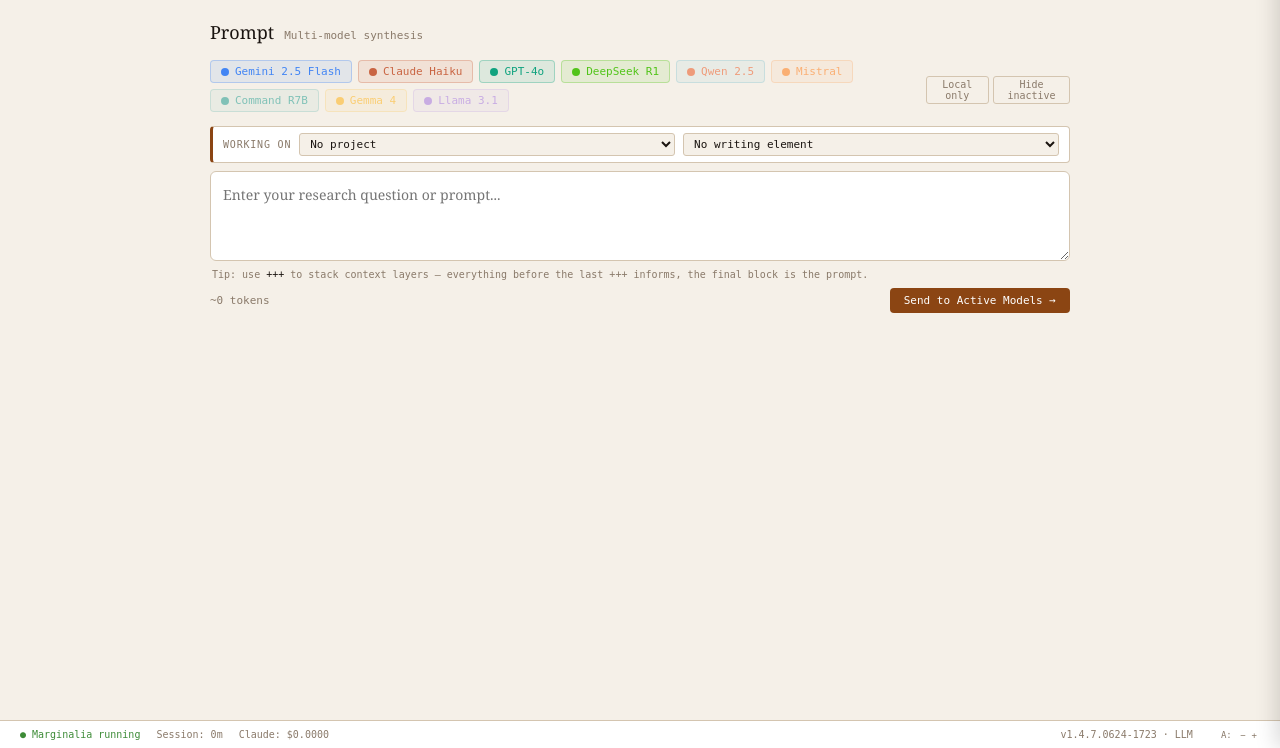
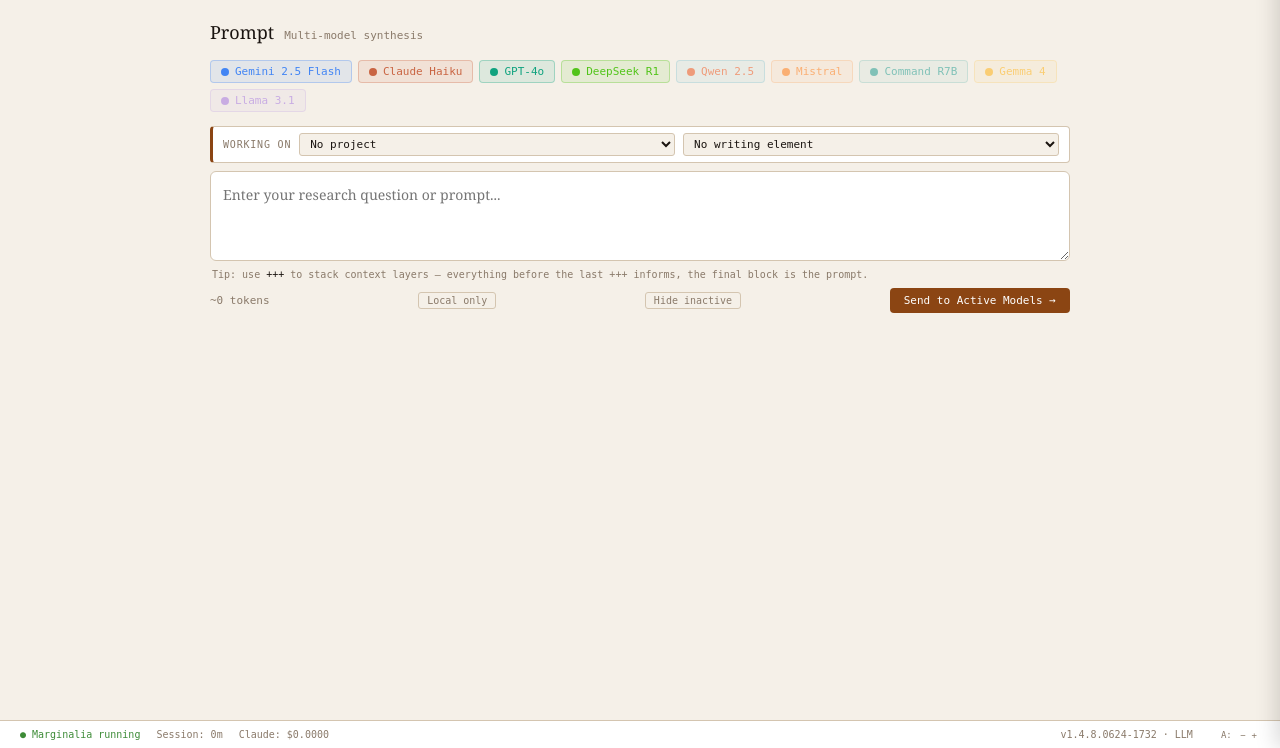
Before and after one commit to idarknightrex/marginalia, a Flask app: page / in a window 1280 px wide. Shown: the part 52-800 px from the top of the page. Run offline with Flask 3, Linux system fonts and the light colour scheme; data that the repository does not hold is empty; some libraries are stand-ins or nearby versions.

Commit message:
v1.4.8.0624-1732 session view hide buttons layout

```diff
--- a/app.py
+++ b/app.py
@@ -1,5 +1,5 @@
 """
-Marginalia — app.py  v1.4.7.0624-1723
+Marginalia — app.py  v1.4.8.0624-1732
 Flask backend. Run via bootstrap.command or: python app.py
 All API keys loaded from setup.env — edit that file, never touch this one.
 """
@@ -59,7 +59,7 @@ for d in [REFERENCES_DIR, SESSIONS_DIR, CAPTURES_DIR, EXPORTS_DIR, PROJECTS_DIR,
 NOTES_DIR = APP_ROOT / "canonical" / "notes"
 
 # ─── Version ──────────────────────────────────────────────────────────────────
-APP_VERSION = "1.4.7.0624-1723"
+APP_VERSION = "1.4.8.0624-1732"
 
 
 
@@ -1346,10 +1346,14 @@ LIBRARY:
 @app.route("/api/sessions/list", methods=["GET"])
 def sessions_list():
     """
-    Return session metadata for the related-sessions strip.
-    Optional ?project=slug filter. Returns up to 20 most recent.
+    Return session metadata for Intelligence session list and related-sessions strip.
+    Optional ?project=slug filter, ?show_hidden=true to include hidden sessions.
+    Hidden sessions (hidden: true in frontmatter) are excluded by default.
+    Sessions are never deleted — hide is the only removal gesture.
+    Returns up to 20 most recent.
     """
     project_filter = request.args.get("project", "").strip()
+    show_hidden    = request.args.get("show_hidden", "false").lower() == "true"
     sessions = []
     if SESSIONS_DIR.exists():
         for f in sorted(SESSIONS_DIR.iterdir(), key=lambda x: x.stat().st_mtime, reverse=True):
@@ -1357,7 +1361,6 @@ def sessions_list():
                 continue
             try:
                 text = f.read_text(encoding="utf-8")
-                # Extract frontmatter fields
                 fm = {}
                 if text.startswith("---"):
                     end = text.find("---", 3)
@@ -1366,8 +1369,10 @@ def sessions_list():
                             if ":" in line:
                                 k, v = line.split(":", 1)
                                 fm[k.strip()] = v.strip()
-                # Skip captures
                 if fm.get("source_type") == "capture":
+                    continue
+                is_hidden = fm.get("hidden", "false").lower() == "true"
+                if is_hidden and not show_hidden:
                     continue
                 proj = fm.get("project", "")
                 if project_filter and proj != project_filter:
@@ -1376,7 +1381,9 @@ def sessions_list():
                     "filename": f.name,
                     "title":    fm.get("title") or fm.get("prompt", "")[:60] or f.stem,
                     "project":  proj,
+                    "writing":  fm.get("writing", ""),
                     "created":  fm.get("created_at", ""),
+                    "hidden":   is_hidden,
                 })
                 if len(sessions) >= 20:
                     break
@@ -1388,10 +1395,10 @@ def sessions_list():
 @app.route("/api/sessions/<session_filename>", methods=["PATCH"])
 def patch_session(session_filename):
     """
-    Retroactive tagging — update project and/or writing fields on a saved session.
-    Only these two fields are patchable: the canonical session body is never touched.
-    This exists because sessions often get saved before the researcher has named
-    what they were working on — the Intelligence tab session list surfaces this gap.
+    Retroactive tagging — update project, writing, and hidden fields on a saved session.
+    The canonical session body is never touched.
+    hidden: true removes the session from default Intelligence scope without deleting it.
+    Sessions are never deleted — hide is the only removal gesture.
     """
     if "/" in session_filename or "\\" in session_filename or ".." in session_filename:
         return jsonify({"error": "Invalid filename"}), 400
@@ -1418,10 +1425,27 @@ def patch_session(session_filename):
         meta["project"] = data["project"].strip()
     if "writing" in data:
         meta["writing"] = data["writing"].strip()
+    if "hidden" in data:
+        meta["hidden"] = "true" if data["hidden"] else "false"
 
     fm_lines = "\n".join(f"{k}: {v}" for k, v in meta.items())
     filepath.write_text(f"---\n{fm_lines}\n---\n{parts[2]}", encoding="utf-8")
     return jsonify({"status": "updated", "filename": session_filename})
+
+
+@app.route("/api/sessions/<session_filename>/raw", methods=["GET"])
+def get_session_raw(session_filename):
+    """
+    Returns the raw markdown content of a session file for read-only viewing.
+    Used by the Intelligence session list expand panel.
+    The canonical file is never modified by this route.
+    """
+    if "/" in session_filename or "\\" in session_filename or ".." in session_filename:
+        return jsonify({"error": "Invalid filename"}), 400
+    filepath = (SESSIONS_DIR / session_filename).resolve()
+    if not filepath.exists():
+        return jsonify({"error": "Session not found"}), 404
+    return jsonify({"content": filepath.read_text(encoding="utf-8"), "filename": session_filename})
 
 @app.route("/api/sessions/synthesis", methods=["POST"])
 def sessions_synthesis():
@@ -2169,6 +2193,6 @@ def serve_assets(filename):
 if __name__ == "__main__":
     port = int(os.environ.get("MARGINALIA_PORT", 5000))
     threading.Timer(1.5, lambda: webbrowser.open(f"http://localhost:{port}")).start()
-    print(f"\n  Marginalia v1.4.7.0624-1723 running at http://localhost:{port}\n")
+    print(f"\n  Marginalia v1.4.8.0624-1732 running at http://localhost:{port}\n")
     print(f"  Keys loaded from: {'setup.env' if setup_env.exists() else '.env (legacy)'}\n")
     app.run(host="0.0.0.0", port=port, debug=False)
--- a/static/app.js
+++ b/static/app.js
@@ -1519,7 +1519,9 @@ async function loadIntelSessionList() {
   const countEl = document.getElementById('intel-session-count');
   if (!list) return;
 
-  // Load projects and writing for inline selects
+  // Show hidden toggle state
+  const showHidden = document.getElementById('intel-show-hidden')?.checked || false;
+
   try {
     const [pr, wr] = await Promise.all([fetch('/api/projects'), fetch('/api/writing')]);
     const pd = await pr.json();
@@ -1529,10 +1531,11 @@ async function loadIntelSessionList() {
   } catch(e) {}
 
   try {
-    const res  = await fetch('/api/sessions/list');
+    const url  = '/api/sessions/list' + (showHidden ? '?show_hidden=true' : '');
+    const res  = await fetch(url);
     const data = await res.json();
     const sessions = data.sessions || [];
-    if (countEl) countEl.textContent = '— ' + sessions.length + ' recent';
+    if (countEl) countEl.textContent = '— ' + sessions.length + (showHidden ? ' (incl. hidden)' : ' active');
 
     if (!sessions.length) {
       list.innerHTML = '<div style="font-family:monospace;font-size:11px;color:var(--muted);font-style:italic;padding:8px 0">No sessions yet</div>';
@@ -1541,8 +1544,9 @@ async function loadIntelSessionList() {
 
     list.innerHTML = '';
     sessions.forEach(s => {
+      const isHidden = s.hidden === true || s.hidden === 'true';
       const row = document.createElement('div');
-      row.style.cssText = 'display:grid;grid-template-columns:1fr auto auto;gap:8px;align-items:center;padding:7px 0;border-bottom:1px solid var(--border)';
+      row.style.cssText = 'display:grid;grid-template-columns:1fr auto auto auto auto;gap:6px;align-items:center;padding:7px 0;border-bottom:1px solid var(--border)' + (isHidden ? ';opacity:0.5' : '');
 
       // Label + date
       const labelCol = document.createElement('div');
@@ -1557,7 +1561,7 @@ async function loadIntelSessionList() {
 
       // Project select
       const pSel = document.createElement('select');
-      pSel.style.cssText = 'font-family:monospace;font-size:10px;background:var(--bg);border:1px solid var(--border);border-radius:3px;color:var(--text);padding:2px 4px;max-width:130px';
+      pSel.style.cssText = 'font-family:monospace;font-size:10px;background:var(--bg);border:1px solid var(--border);border-radius:3px;color:var(--text);padding:2px 4px;max-width:110px';
       pSel.innerHTML = '<option value="">no project</option>';
       _intelSessionProjects.forEach(p => {
         const o = document.createElement('option');
@@ -1568,7 +1572,7 @@ async function loadIntelSessionList() {
 
       // Writing select
       const wSel = document.createElement('select');
-      wSel.style.cssText = 'font-family:monospace;font-size:10px;background:var(--bg);border:1px solid var(--border);border-radius:3px;color:var(--text);padding:2px 4px;max-width:130px';
+      wSel.style.cssText = 'font-family:monospace;font-size:10px;background:var(--bg);border:1px solid var(--border);border-radius:3px;color:var(--text);padding:2px 4px;max-width:110px';
       wSel.innerHTML = '<option value="">no writing</option>';
       _intelSessionWriting.forEach(w => {
         const o = document.createElement('option');
@@ -1577,15 +1581,46 @@ async function loadIntelSessionList() {
         wSel.appendChild(o);
       });
 
-      // Patch on change
+      // View button
+      const viewBtn = document.createElement('button');
+      viewBtn.textContent = '▾ View';
+      viewBtn.style.cssText = 'font-family:monospace;font-size:9px;padding:2px 6px;background:transparent;border:1px solid var(--border);border-radius:3px;color:var(--muted);cursor:pointer;white-space:nowrap';
+
+      // Hide/unhide button
+      const hideBtn = document.createElement('button');
+      hideBtn.textContent = isHidden ? 'Unhide' : 'Hide';
+      hideBtn.style.cssText = 'font-family:monospace;font-size:9px;padding:2px 6px;background:transparent;border:1px solid var(--border);border-radius:3px;color:var(--muted);cursor:pointer;white-space:nowrap';
+
+      // Inline raw view panel
+      const viewPanel = document.createElement('div');
+      viewPanel.style.cssText = 'display:none;grid-column:1/-1;background:var(--surface);border:1px solid var(--border);border-radius:3px;padding:10px 12px;font-family:monospace;font-size:10px;color:var(--muted);white-space:pre-wrap;max-height:300px;overflow-y:auto;line-height:1.6;margin-top:4px';
+
       const filename = s.filename;
+
+      viewBtn.onclick = async () => {
+        if (viewPanel.style.display !== 'none') {
+          viewPanel.style.display = 'none';
+          viewBtn.textContent = '▾ View';
+          return;
+        }
+        viewBtn.textContent = '▴ Close';
+        viewPanel.textContent = 'Loading…';
+        viewPanel.style.display = 'block';
+        try {
+          const r = await fetch('/api/sessions/' + encodeURIComponent(filename) + '/raw');
+          const d = await r.json();
+          viewPanel.textContent = d.content || 'Could not load session';
+        } catch(e) {
+          viewPanel.textContent = 'Error loading session';
+        }
+      };
+
       async function patchSession() {
         try {
           await fetch('/api/sessions/' + encodeURIComponent(filename), {
             method: 'PATCH', headers: {'Content-Type':'application/json'},
             body: JSON.stringify({ project: pSel.value, writing: wSel.value })
           });
-          // Brief visual confirmation
           row.style.background = 'var(--verified)18';
           setTimeout(() => { row.style.background = ''; }, 1200);
         } catch(e) {}
@@ -1593,10 +1628,23 @@ async function loadIntelSessionList() {
       pSel.onchange = patchSession;
       wSel.onchange = patchSession;
 
+      hideBtn.onclick = async () => {
+        try {
+          await fetch('/api/sessions/' + encodeURIComponent(filename), {
+            method: 'PATCH', headers: {'Content-Type':'application/json'},
+            body: JSON.stringify({ hidden: !isHidden })
+          });
+          loadIntelSessionList(); // Refresh the list
+        } catch(e) {}
+      };
+
       row.appendChild(labelCol);
       row.appendChild(pSel);
       row.appendChild(wSel);
+      row.appendChild(viewBtn);
+      row.appendChild(hideBtn);
       list.appendChild(row);
+      if (viewPanel) list.appendChild(viewPanel);
     });
   } catch(e) {
     list.innerHTML = '<div style="font-family:monospace;font-size:11px;color:#c94242">Error loading sessions: ' + e.message + '</div>';
--- a/templates/index.html
+++ b/templates/index.html
@@ -142,8 +142,6 @@
         </div>
         <!-- dynamic local chips injected here by checkLocalModels() -->
       </div>
-      <button class="hide-inactive-btn" onclick="setLocalOnly()" style="margin-right:4px">Local only</button>
-      <button class="hide-inactive-btn" onclick="toggleHideInactive(this)">Hide inactive</button>
     </div>
 
     <div class="chip-local-warning" id="local-warning">
@@ -168,6 +166,8 @@
     <div class="prompt-footer">
       <span class="token-estimate" id="token-estimate">~0 tokens</span>
       <button class="cancel-btn" id="cancel-btn" onclick="cancelPrompt()">&#9632; Cancel</button>
+      <button class="hide-inactive-btn" onclick="setLocalOnly()">Local only</button>
+      <button class="hide-inactive-btn" id="hide-inactive-btn" onclick="toggleHideInactive(this)">Hide inactive</button>
       <button class="btn-primary" id="send-btn" onclick="sendPrompt()">Send to Active Models &#8594;</button>
     </div>
 
@@ -491,7 +491,13 @@
         <div style="font-family:monospace;font-size:10px;color:var(--muted);text-transform:uppercase;letter-spacing:.08em">
           Sessions <span id="intel-session-count" style="color:var(--accent)"></span>
         </div>
-        <button class="btn-secondary" style="font-size:10px;padding:3px 8px" onclick="loadIntelSessionList()">&#8635; Refresh</button>
+        <div style="display:flex;align-items:center;gap:8px">
+          <label style="font-family:monospace;font-size:10px;color:var(--muted);cursor:pointer;display:flex;align-items:center;gap:4px">
+            <input type="checkbox" id="intel-show-hidden" onchange="loadIntelSessionList()" style="cursor:pointer">
+            Show hidden
+          </label>
+          <button class="btn-secondary" style="font-size:10px;padding:3px 8px" onclick="loadIntelSessionList()">&#8635; Refresh</button>
+        </div>
       </div>
       <div id="intel-session-list" style="font-size:12px;color:var(--muted)">
         <div style="font-family:monospace;font-size:11px;color:var(--muted);font-style:italic">Switch to Intelligence tab to load sessions</div>
```
